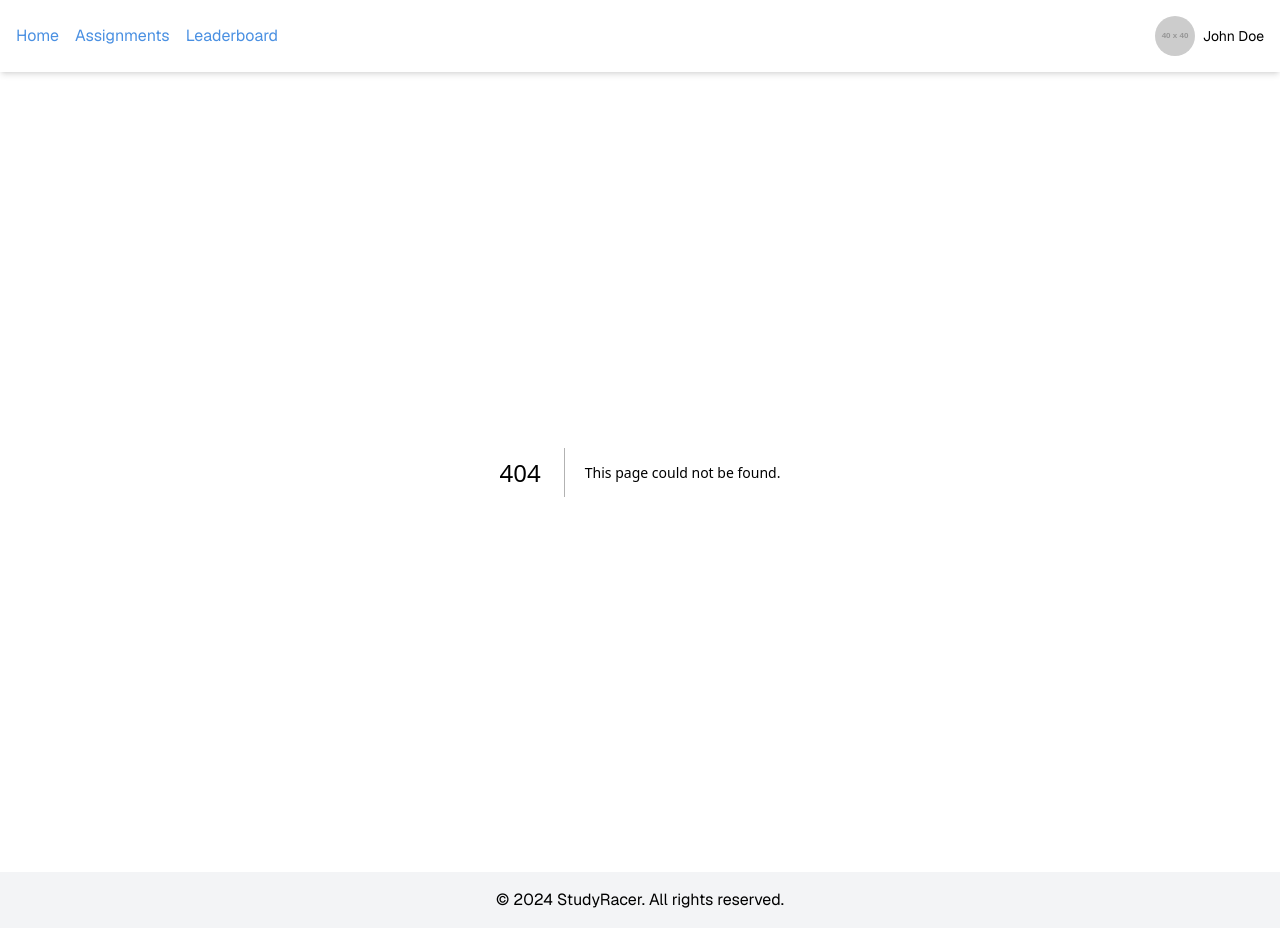
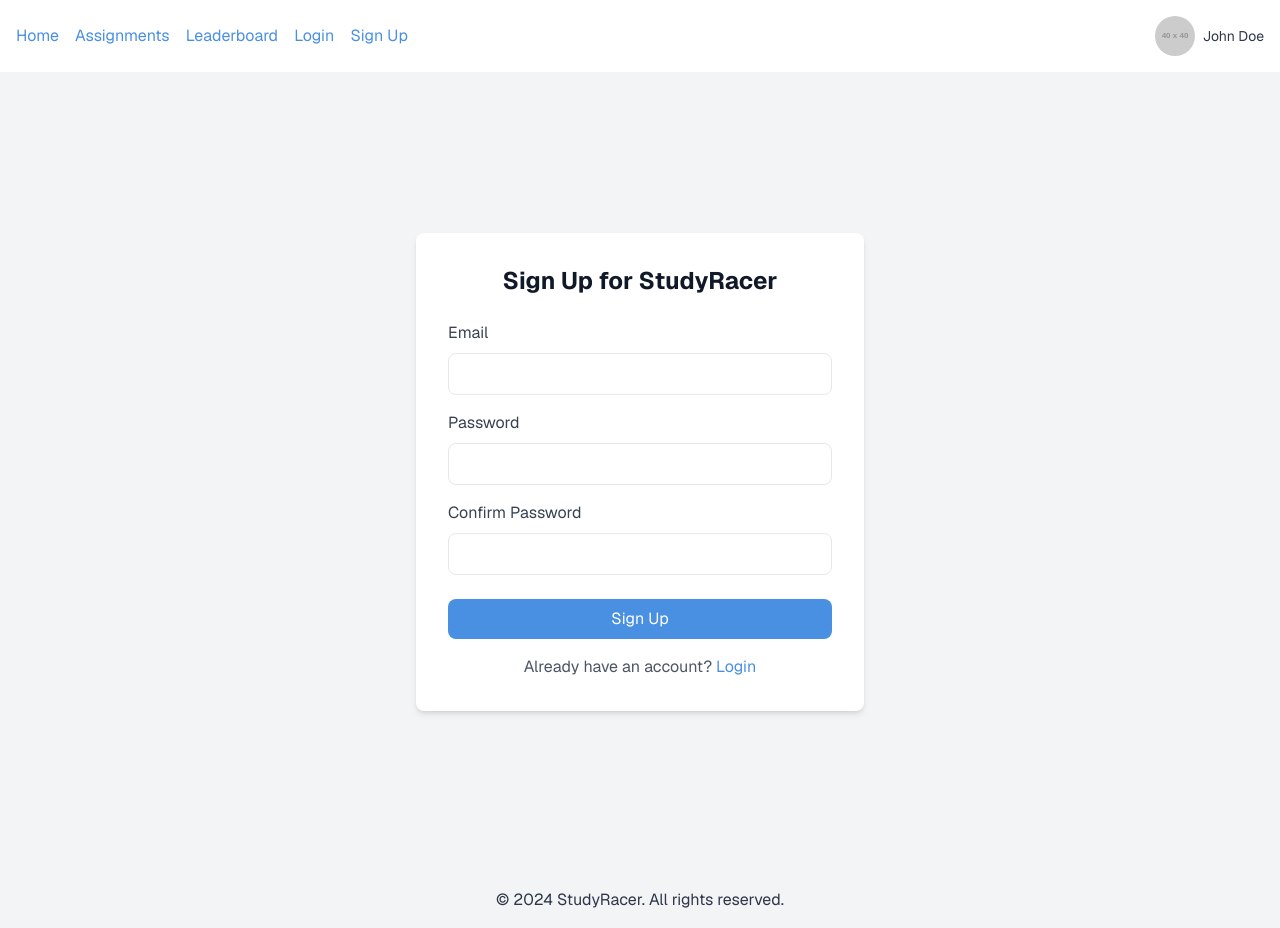
Before and after one commit to bqShina/StudyRacer, a Next.js app: page /signup in a window 1280 px wide. Before the commit this address had no page. Built offline with nearby package versions, Linux system fonts and the light colour scheme.

Commit message:
Feat: Add login and signup pages and modify Header and their route page.tsx

```diff
--- /dev/null
+++ b/src/app/login/page.tsx
@@ -0,0 +1,8 @@
+import React from 'react';
+import LoginPage from '../../components/LoginPage';
+
+const Login: React.FC = () => {
+    return <LoginPage />;
+};
+
+export default Login;
--- /dev/null
+++ b/src/app/signup/page.tsx
@@ -0,0 +1,8 @@
+import React from 'react';
+import SignUpPage from '../../components/SignUpPage';
+
+const SignUp: React.FC = () => {
+    return <SignUpPage />;
+};
+
+export default SignUp;
--- a/src/components/Header.tsx
+++ b/src/components/Header.tsx
@@ -16,6 +16,12 @@
                     <li>
                         <Link href="/leaderboard" className="text-primary hover:text-secondary transition-colors">Leaderboard</Link>
                     </li>
+                    <li>
+                        <Link href="/login" className="text-primary hover:text-secondary transition-colors">Login</Link>
+                    </li>
+                    <li>
+                        <Link href="/signup" className="text-primary hover:text-secondary transition-colors">Sign Up</Link>
+                    </li>
                 </ul>
                 <UserProfile />
             </nav>
--- /dev/null
+++ b/src/components/LoginPage.tsx
@@ -0,0 +1,58 @@
+"use client";
+
+import React, { useState } from 'react';
+import Link from 'next/link';
+
+const LoginPage: React.FC = () => {
+    const [email, setEmail] = useState('');
+    const [password, setPassword] = useState('');
+
+    const handleLogin = (e: React.FormEvent) => {
+        e.preventDefault();
+        // Handle login logic here
+    };
+
+    return (
+        <div className="flex items-center justify-center min-h-screen bg-gray-100 dark:bg-gray-900">
+            <div className="bg-white dark:bg-gray-800 shadow-md rounded-lg p-8 max-w-md w-full">
+                <h2 className="text-2xl font-bold mb-6 text-center text-gray-900 dark:text-gray-100">Login to StudyRacer</h2>
+                <form onSubmit={handleLogin}>
+                    <div className="mb-4">
+                        <label htmlFor="email" className="block text-gray-700 dark:text-gray-300 mb-2">Email</label>
+                        <input
+                            type="email"
+                            id="email"
+                            value={email}
+                            onChange={(e) => setEmail(e.target.value)}
+                            className="w-full px-4 py-2 border rounded-lg focus:outline-none focus:ring-2 focus:ring-primary dark:bg-gray-700 dark:border-gray-600 dark:text-gray-100"
+                            required
+                        />
+                    </div>
+                    <div className="mb-6">
+                        <label htmlFor="password" className="block text-gray-700 dark:text-gray-300 mb-2">Password</label>
+                        <input
+                            type="password"
+                            id="password"
+                            value={password}
+                            onChange={(e) => setPassword(e.target.value)}
+                            className="w-full px-4 py-2 border rounded-lg focus:outline-none focus:ring-2 focus:ring-primary dark:bg-gray-700 dark:border-gray-600 dark:text-gray-100"
+                            required
+                        />
+                    </div>
+                    <button
+                        type="submit"
+                        className="w-full bg-primary text-white py-2 rounded-lg hover:bg-secondary transition-colors"
+                    >
+                        Login
+                    </button>
+                </form>
+                <p className="mt-4 text-center text-gray-600 dark:text-gray-400">
+                    Don&#39;t have an account? <Link href="/signup" className="text-primary hover:underline">Sign
+                    up</Link>
+                </p>
+            </div>
+        </div>
+    );
+};
+
+export default LoginPage;
--- /dev/null
+++ b/src/components/SignUpPage.tsx
@@ -0,0 +1,69 @@
+"use client";
+
+import React, { useState } from 'react';
+import Link from 'next/link';
+
+const SignUpPage: React.FC = () => {
+    const [email, setEmail] = useState('');
+    const [password, setPassword] = useState('');
+    const [confirmPassword, setConfirmPassword] = useState('');
+
+    const handleSignUp = (e: React.FormEvent) => {
+        e.preventDefault();
+        // Handle sign-up logic here
+    };
+
+    return (
+        <div className="flex items-center justify-center min-h-screen bg-gray-100 dark:bg-gray-900">
+            <div className="bg-white dark:bg-gray-800 shadow-md rounded-lg p-8 max-w-md w-full">
+                <h2 className="text-2xl font-bold mb-6 text-center text-gray-900 dark:text-gray-100">Sign Up for StudyRacer</h2>
+                <form onSubmit={handleSignUp}>
+                    <div className="mb-4">
+                        <label htmlFor="email" className="block text-gray-700 dark:text-gray-300 mb-2">Email</label>
+                        <input
+                            type="email"
+                            id="email"
+                            value={email}
+                            onChange={(e) => setEmail(e.target.value)}
+                            className="w-full px-4 py-2 border rounded-lg focus:outline-none focus:ring-2 focus:ring-primary dark:bg-gray-700 dark:border-gray-600 dark:text-gray-100"
+                            required
+                        />
+                    </div>
+                    <div className="mb-4">
+                        <label htmlFor="password" className="block text-gray-700 dark:text-gray-300 mb-2">Password</label>
+                        <input
+                            type="password"
+                            id="password"
+                            value={password}
+                            onChange={(e) => setPassword(e.target.value)}
+                            className="w-full px-4 py-2 border rounded-lg focus:outline-none focus:ring-2 focus:ring-primary dark:bg-gray-700 dark:border-gray-600 dark:text-gray-100"
+                            required
+                        />
+                    </div>
+                    <div className="mb-6">
+                        <label htmlFor="confirmPassword" className="block text-gray-700 dark:text-gray-300 mb-2">Confirm Password</label>
+                        <input
+                            type="password"
+                            id="confirmPassword"
+                            value={confirmPassword}
+                            onChange={(e) => setConfirmPassword(e.target.value)}
+                            className="w-full px-4 py-2 border rounded-lg focus:outline-none focus:ring-2 focus:ring-primary dark:bg-gray-700 dark:border-gray-600 dark:text-gray-100"
+                            required
+                        />
+                    </div>
+                    <button
+                        type="submit"
+                        className="w-full bg-primary text-white py-2 rounded-lg hover:bg-secondary transition-colors"
+                    >
+                        Sign Up
+                    </button>
+                </form>
+                <p className="mt-4 text-center text-gray-600 dark:text-gray-400">
+                    Already have an account? <Link href="/login" className="text-primary hover:underline">Login</Link>
+                </p>
+            </div>
+        </div>
+    );
+};
+
+export default SignUpPage;
```
